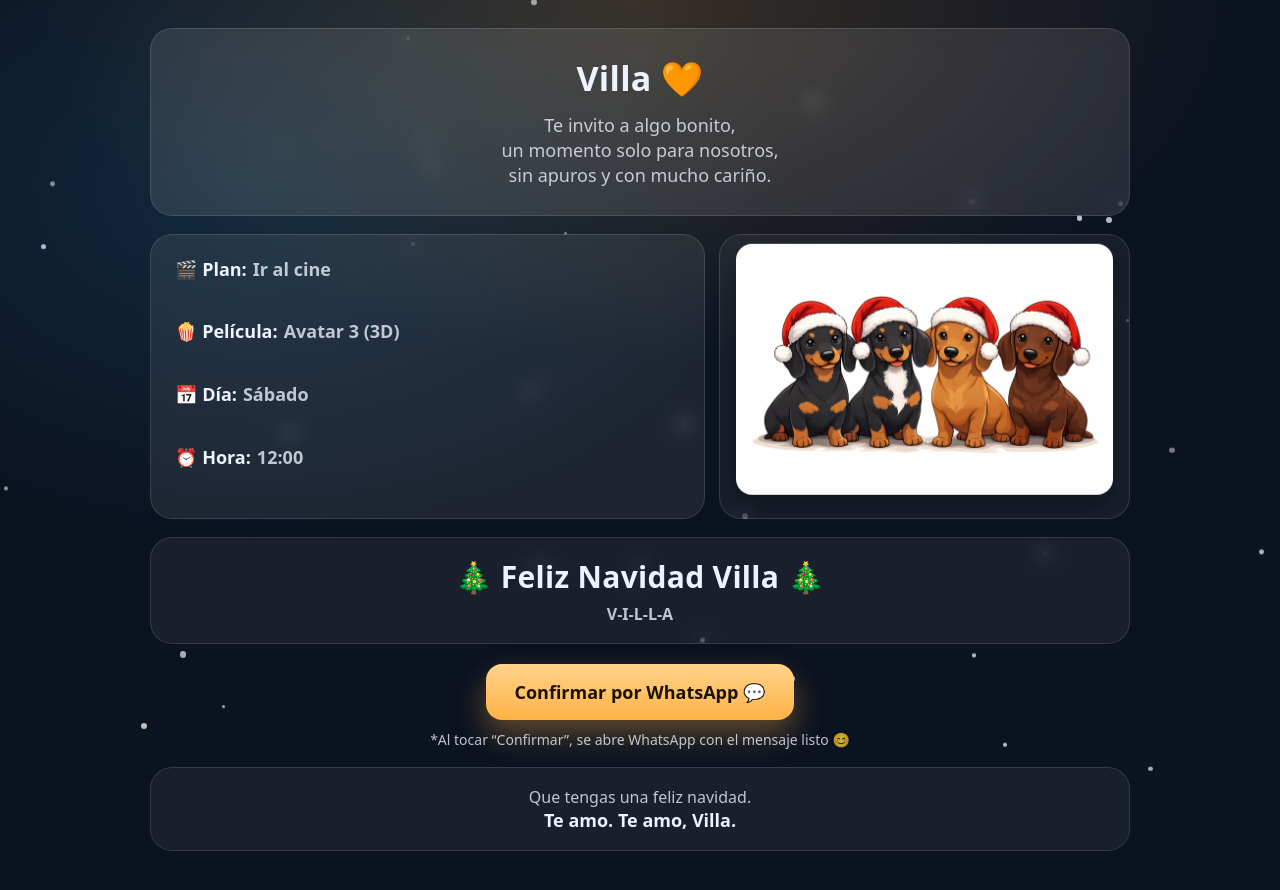
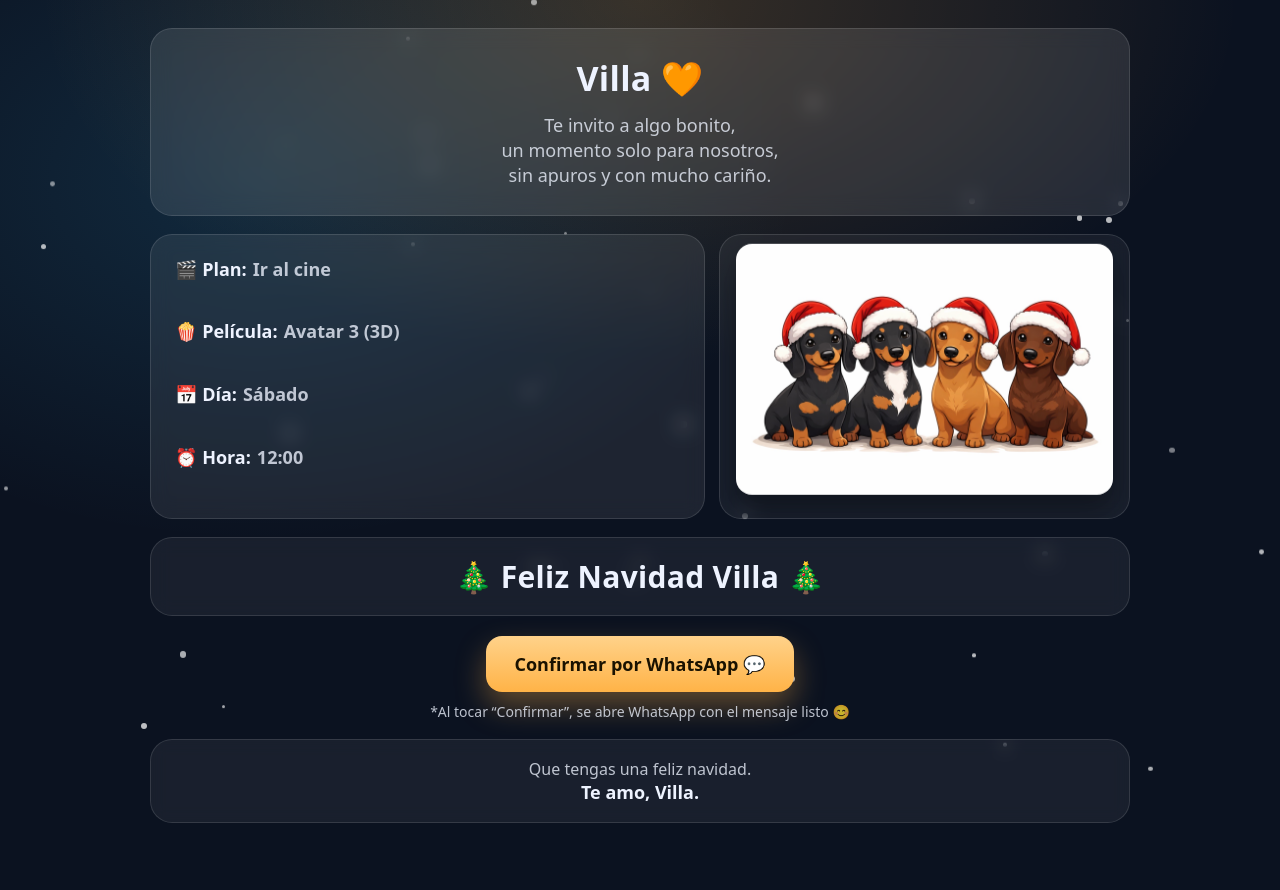
Before and after one commit to cristian210599-star/invitacion-villa, a plain HTML site: page index.html in a window 1280 px wide. Drawn offline with Linux system fonts and the light colour scheme.

Commit message:
index.html

```diff
--- a/index.html
+++ b/index.html
@@ -245,7 +245,6 @@
     <!-- FELIZ NAVIDAD GRANDE ANTES DEL BOTÓN -->
     <section class="bigWish">
       <p class="title">🎄 Feliz Navidad Villa 🎄</p>
-      <p class="sub">V-I-L-L-A</p>
     </section>
 
     <!-- BOTÓN -->
@@ -259,7 +258,7 @@
     <!-- CIERRE -->
     <section class="footer">
       Que tengas una feliz navidad.<br>
-      <strong>Te amo. Te amo, Villa.</strong>
+      <strong>Te amo, Villa.</strong>
     </section>
 
   </main>
```
